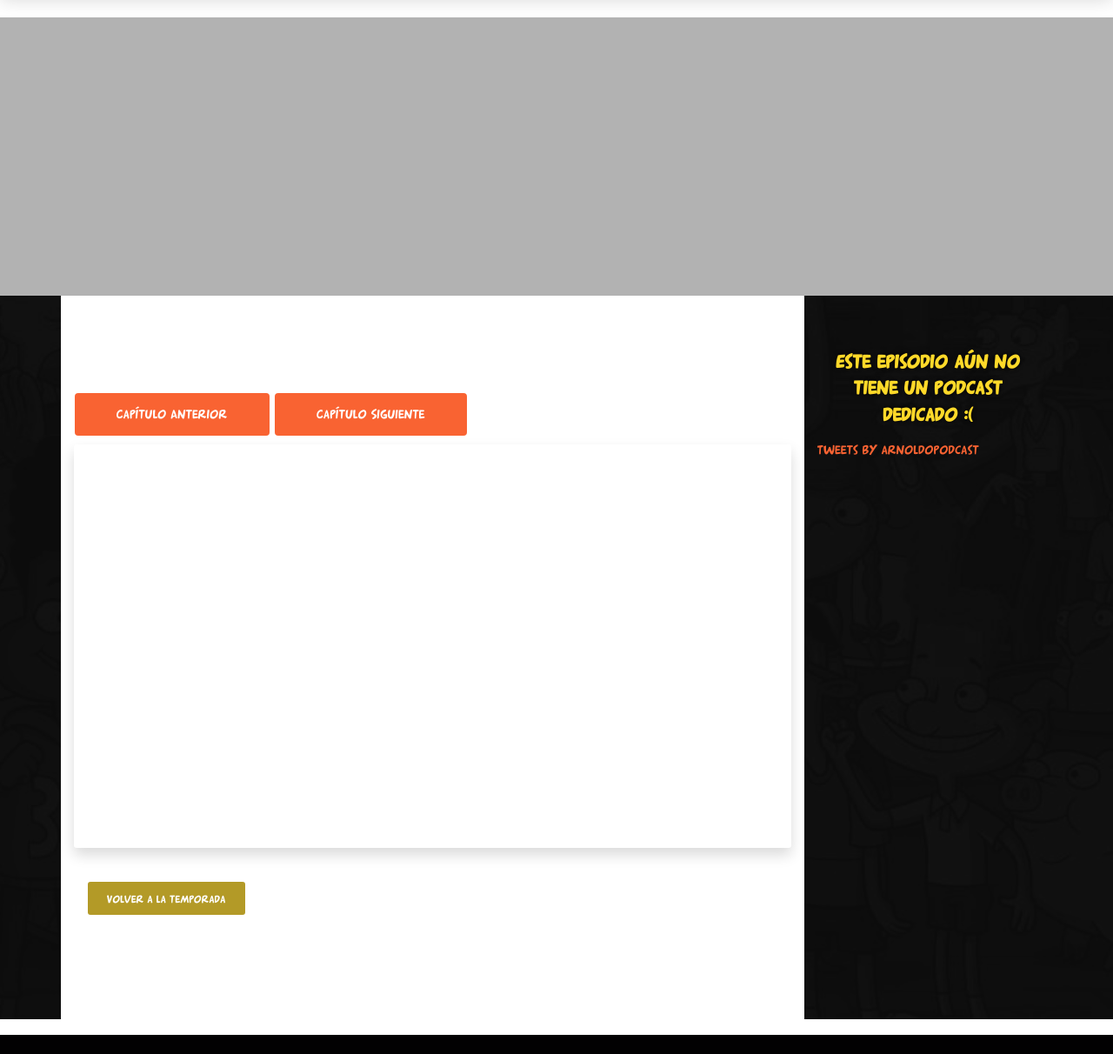
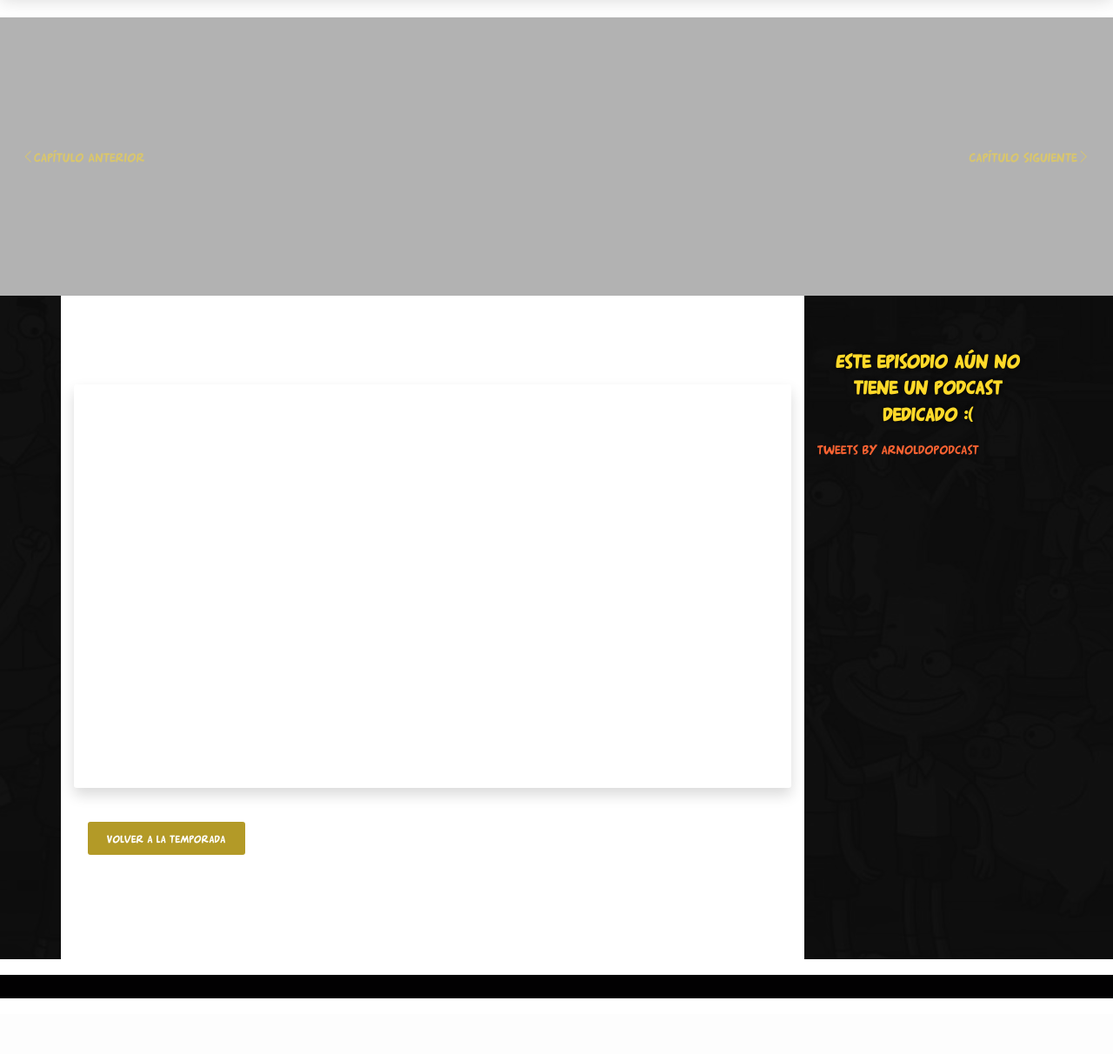
Before and after one commit to SantiBert/new_arnoldo, a Django app: page /episodie/1/ in a window 1280 px wide. Shown: the part 96-1308 px from the top of the page at 87% size. After the commit the page ends 1244 px from the top, so only its background shows below. Run offline with Django 3.2, Linux system fonts and the light colour scheme; data that the repository does not hold is empty; some libraries are stand-ins or nearby versions.

Commit message:
mas botones

```diff
--- a/caps/templates/espisodie.html
+++ b/caps/templates/espisodie.html
@@ -3,6 +3,21 @@
 {% block title %}{{episodie.name}}{% endblock %}
 {% block name %}{{episodie.name}}{% endblock %}
 {% block background %} {{episodie.image.url}} {% endblock %}
+{% block arrows %}
+{% if episodie.ordering != 1 %}
+<a href="{% url 'caps:episodieDetail' prev_ep.slug %}" class="carousel-control-prev" style="color:#FFD929;"
+    role="button" data-slide="prev">
+    <i class="now-ui-icons arrows-1_minimal-left"></i>Capítulo Anterior
+</a>
+{% endif %}
+{% if episodie.ordering != 102 %}
+<a href="{% url 'caps:episodieDetail' next_ep.slug %}" class="carousel-control-next" style="color:#FFD929;"
+    role="button" data-slide="next">
+    Capítulo Siguiente
+    <i class="now-ui-icons arrows-1_minimal-right"></i>
+</a>
+{% endif %}
+{% endblock %}
 {% block content %}
 <div class="row">
     <div class="col-md-9 ml-auto mr-auto bg-white">
@@ -19,14 +34,6 @@
             </div>
         </div>
         <br>
-        {% if episodie.ordering != 1 %}
-        <a href="{% url 'caps:episodieDetail' prev_ep.slug %}" class="btn btn-primary btn-lg text-white" role="button">
-            Capítulo Anterior</a>
-        {% endif %}
-        {% if episodie.ordering != 102 %}
-        <a href="{% url 'caps:episodieDetail' next_ep.slug %}" class="btn btn-primary btn-lg text-white" role="button">
-            Capítulo Siguiente</a>
-        {% endif %}
         <div class="embed-responsive embed-responsive-16by9 card shadow mb-4">
             <iframe id="video" width="560" height="315" src="{{episodie.link1}}" title="" frameborder="0"
                 allow="accelerometer; autoplay; clipboard-write; encrypted-media; gyroscope; picture-in-picture"
```
